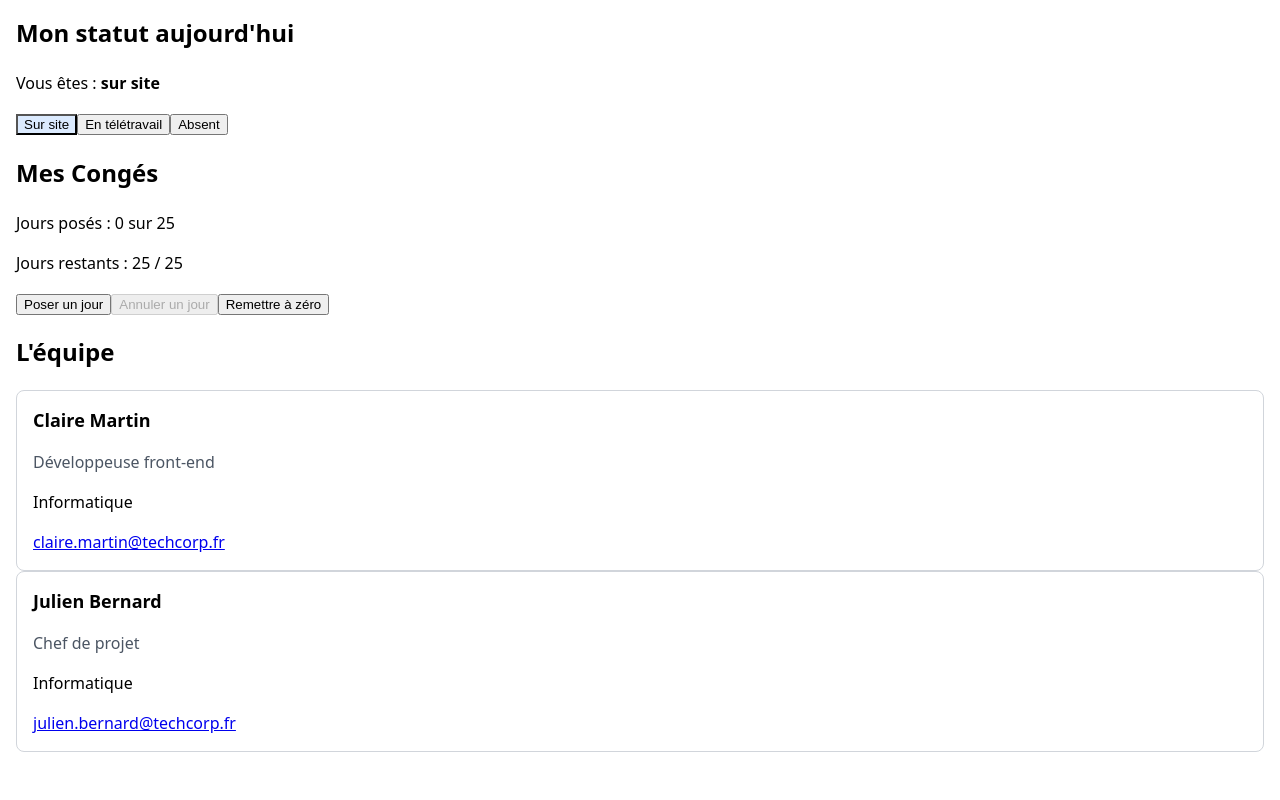
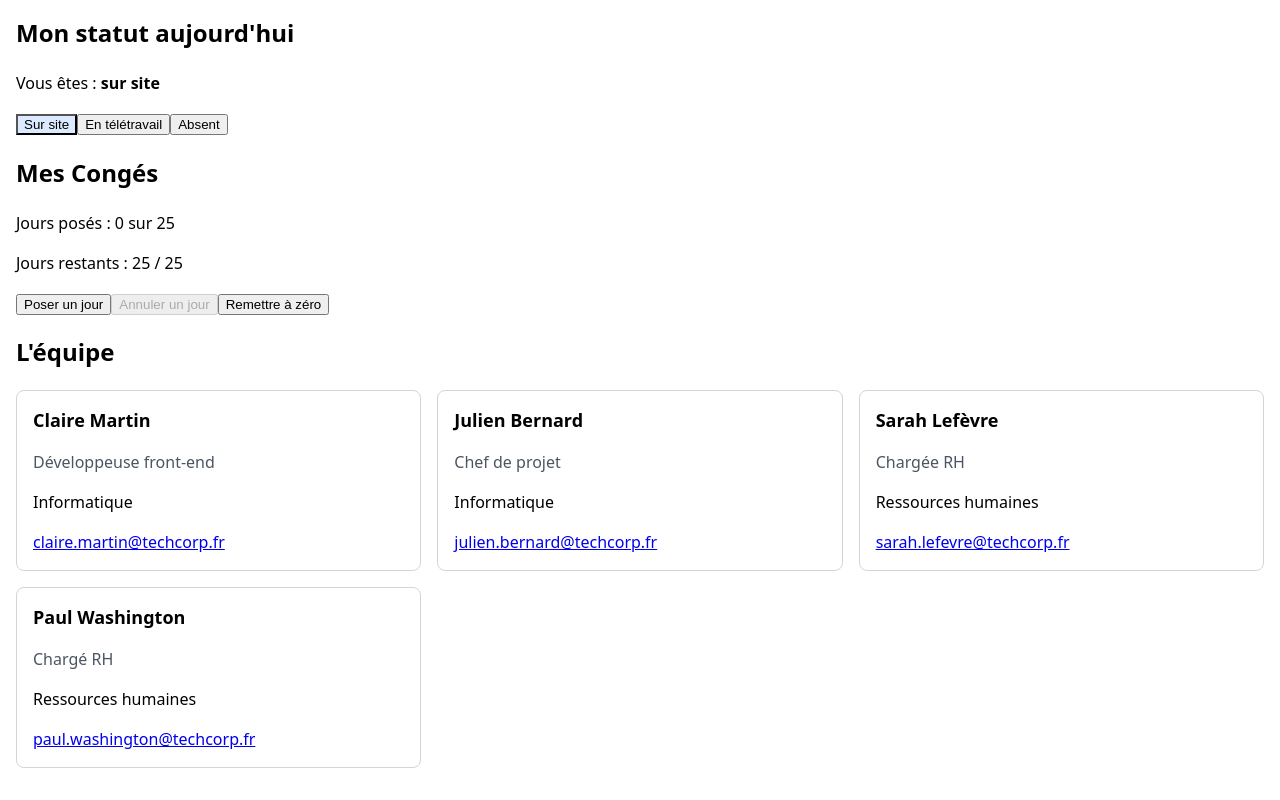
Before and after one commit to etsuee/tpAngularBonus, an Angular app: page / in a window 1280 px wide. Shown: the part 256-1056 px from the top of the page. Before the commit the page ends 1024 px from the top, so only its background shows below. Built offline with nearby package versions, Linux system fonts and the light colour scheme.

Commit message:
chore: module 11

```diff
--- a/src/app/app.css
+++ b/src/app/app.css
@@ -1,3 +1,23 @@
 [aria-pressed='true'] {
   background-color: #dbeafe;
 }
+
+/* Mobile d'abord : une colonne, puis une grille sur les écrans plus larges. */
+.team {
+  display: grid;
+  gap: 1rem;
+  padding: 0;
+  list-style: none;
+}
+
+@media (min-width: 40rem) {
+  .team {
+    grid-template-columns: repeat(2, 1fr);
+  }
+}
+
+@media (min-width: 64rem) {
+  .team {
+    grid-template-columns: repeat(3, 1fr);
+  }
+}
--- a/src/app/app.html
+++ b/src/app/app.html
@@ -54,7 +54,15 @@
 
 <section aria-labelledby="team-title">
   <h2 id="team-title">L'équipe</h2>
-  <app-employee-card [employee]="claire" />
-  <app-employee-card [employee]="julien" />
+
+  <ul class="team">
+    @for (employee of employees; track employee.id) {
+      <li>
+        <app-employee-card [employee]="employee" />
+      </li>
+    } @empty {
+      <li>Aucun collègue pour le moment.</li>
+    }
+  </ul>
 </section>
 <router-outlet />
--- a/src/app/app.ts
+++ b/src/app/app.ts
@@ -30,7 +30,8 @@ export class App {
     this.status.set(newStatus);
   }
 
-  protected readonly claire: Employee = {
+  protected readonly employees: Employee[] = [
+    {
       id: 1,
       firstName: 'Claire',
       lastName: 'Martin',
@@ -38,15 +39,33 @@ export class App {
       job: 'Développeuse front-end',
       departement: 'Informatique',
       remote: true,
-  };
-
-  protected readonly julien: Employee = {
+    },
+    {
       id: 2,
       firstName: 'Julien',
       lastName: 'Bernard',
       email: 'julien.bernard@techcorp.fr',
       job: 'Chef de projet',
       departement: 'Informatique',
-    remote: true,
-  };
+      remote: false,
+    },
+    {
+      id: 3,
+      firstName: 'Sarah',
+      lastName: 'Lefèvre',
+      email: 'sarah.lefevre@techcorp.fr',
+      job: 'Chargée RH',
+      departement: 'Ressources humaines',
+      remote: false,
+    },
+    {
+      id: 4,
+      firstName: 'Paul',
+      lastName: 'Washington',
+      email: 'paul.washington@techcorp.fr',
+      job: 'Chargé RH',
+      departement: 'Ressources humaines',
+      remote: false,
+    },
+  ];
 }
```
Lines whose indentation alone changed are shown as unchanged.
